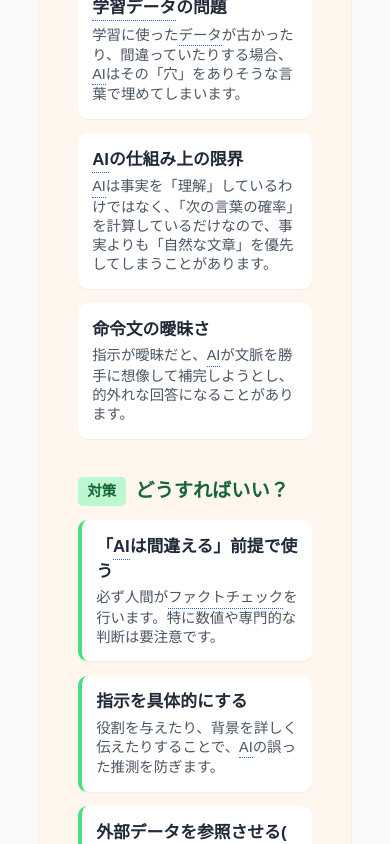
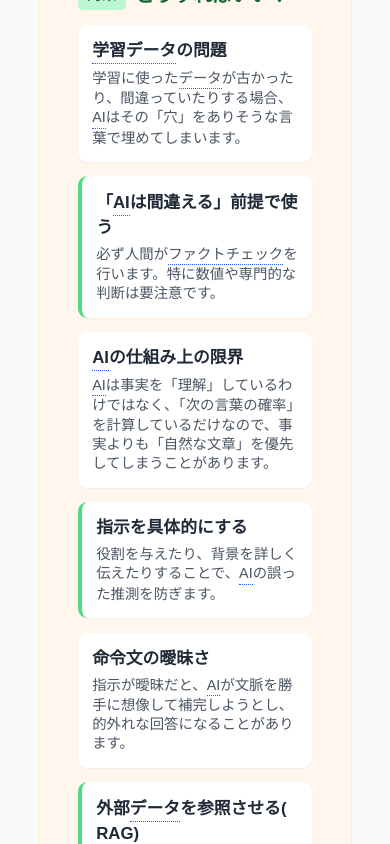
Before and after one commit to SantaHirai/AI_Instruction_portalsite, a React (Vite) app: page /#/basics in a window 390 px wide. Shown: the part 4920-5764 px from the top of the page. Built offline with nearby package versions, Linux system fonts and the light colour scheme.

Commit message:
基本ページにおける原因と対策のレイアウトの再構成
レイアウトを更新し、原因と対策をグリッドに並べて表示。各原因とそれに対応する対策が一目でわかるようになり、読みやすさを向上。

```diff
--- a/src/pages/Basics.tsx
+++ b/src/pages/Basics.tsx
@@ -102,35 +102,35 @@ export const Basics: React.FC = () => {
           <FormattedText text={hallucinationInfo.description} />
         </p>
 
-        <div className="grid md:grid-cols-2 gap-8">
-          <div>
-            <h4 className="font-bold text-orange-800 mb-3 flex items-center gap-2">
+        <div className="grid md:grid-cols-2 gap-x-8 gap-y-3">
+          {/* Headers */}
+          <h4 className="font-bold text-orange-800 flex items-center gap-2">
             <span className="bg-orange-200 text-orange-800 text-xs px-2 py-1 rounded"><FormattedText text="原因" /></span>
             <FormattedText text="なぜ嘘をつくの？" />
           </h4>
-            <ul className="space-y-3">
-              {hallucinationInfo.causes.map((c, i) => (
-                <li key={i} className="bg-white p-3 rounded-lg shadow-sm">
-                  <strong className="block text-gray-800 text-sm mb-1"><FormattedText text={c.title} /></strong>
-                  <p className="text-xs text-gray-600"><FormattedText text={c.description} /></p>
-                </li>
-              ))}
-            </ul>
-          </div>
-          <div>
-            <h4 className="font-bold text-green-800 mb-3 flex items-center gap-2">
+          <h4 className="font-bold text-green-800 flex items-center gap-2">
             <span className="bg-green-200 text-green-800 text-xs px-2 py-1 rounded"><FormattedText text="対策" /></span>
             <FormattedText text="どうすればいい？" />
           </h4>
-            <ul className="space-y-3">
-              {hallucinationInfo.countermeasures.map((c, i) => (
-                <li key={i} className="bg-white p-3 rounded-lg shadow-sm border-l-4 border-green-400">
+
+          {/* Items */}
+          {hallucinationInfo.causes.map((c, i) => {
+            const counter = hallucinationInfo.countermeasures[i];
+            return (
+              <React.Fragment key={i}>
+                <div className="bg-white p-3 rounded-lg shadow-sm h-full">
                   <strong className="block text-gray-800 text-sm mb-1"><FormattedText text={c.title} /></strong>
                   <p className="text-xs text-gray-600"><FormattedText text={c.description} /></p>
-                </li>
-              ))}
-            </ul>
                 </div>
+                {counter && (
+                  <div className="bg-white p-3 rounded-lg shadow-sm border-l-4 border-green-400 h-full">
+                    <strong className="block text-gray-800 text-sm mb-1"><FormattedText text={counter.title} /></strong>
+                    <p className="text-xs text-gray-600"><FormattedText text={counter.description} /></p>
+                  </div>
+                )}
+              </React.Fragment>
+            );
+          })}
         </div>
       </section>
 
```
Lines whose indentation alone changed are shown as unchanged.
